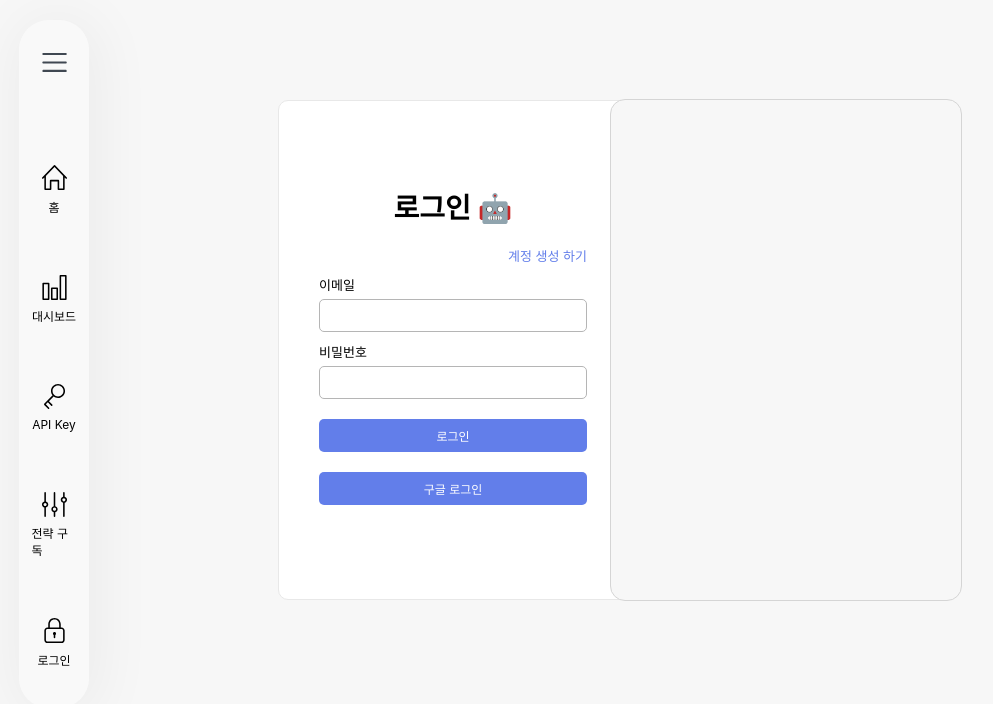
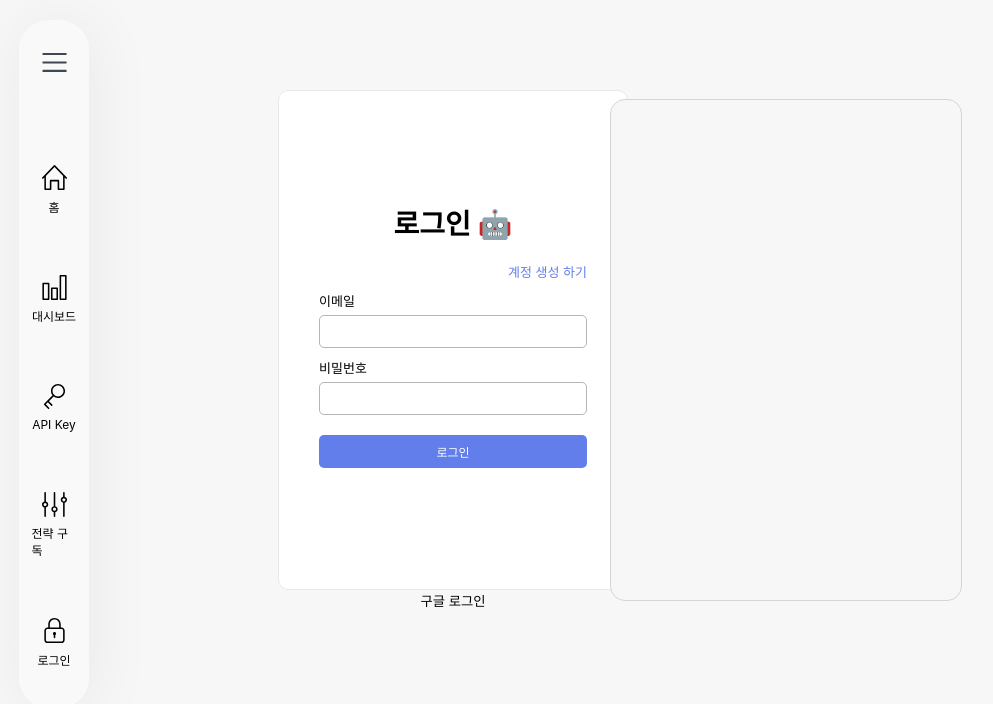
Before and after one commit to minari-bot/minari-bot-client, a React (Create React App) app in the folder client/: page /auth/signin in a window 1280 px wide. Shown: the top 704 px of the page, without its empty margins (11-1004 px from the left). Built offline with nearby package versions, Linux system fonts and the light colour scheme.

Commit message:
구글 로그인 임시 버튼

```diff
--- a/client/src/components/auth/SignIn.tsx
+++ b/client/src/components/auth/SignIn.tsx
@@ -91,12 +91,12 @@ function SignIn({signInError, setSignInError} : SignInProps){
                     })
                 }id="password" type="password"></Input>
             <LongSumbitButton title="로그인"/>
-            <LongSumbitButton title="구글 로그인"/>
             <Info>
                 {/* <span>아이디 찾기</span> */}
                 {/* <span>비밀번호 찾기</span> */}
             </Info>
         </Form>
+            <button onClick={() => {window.location.href = 'http://localhost:5000/auth/google/'}}> 구글 로그인 </button>
     </Wrapper>
 
 }
```
